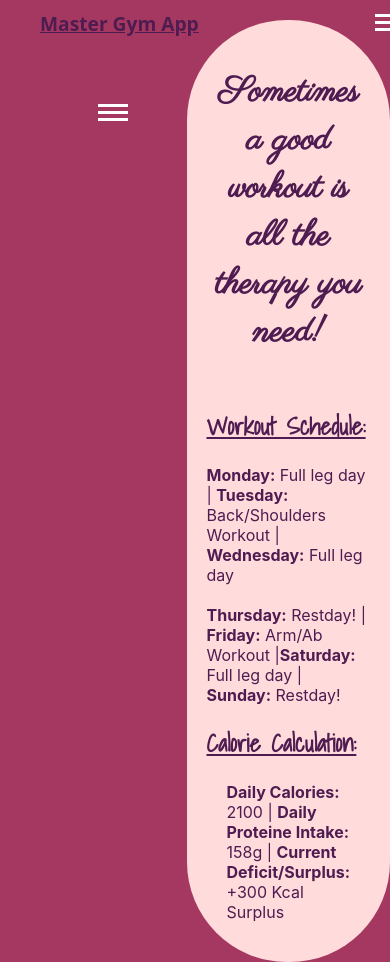
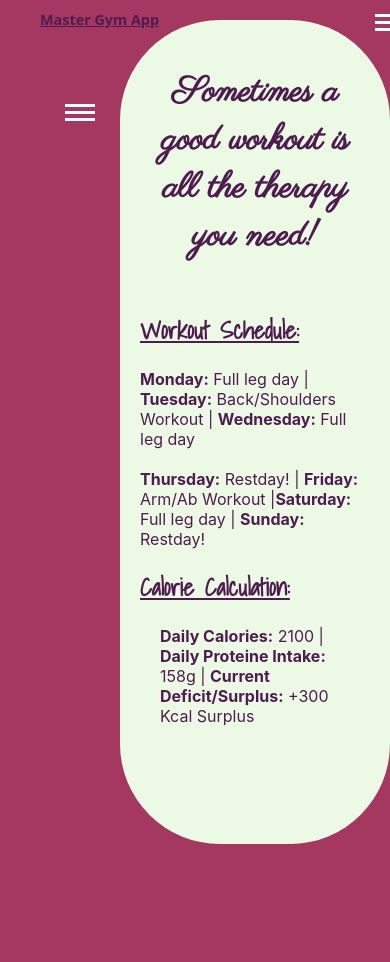
Before and after one commit to idasoderlund/React-App, a React (Create React App) app: page / in a window 390 px wide. After the commit the page ends 844 px from the top, so only its background shows below. Built offline with nearby package versions, Linux system fonts and the light colour scheme; a web font is replaced by a local one.

Commit message:
added media queries to applogo, changed BGcolor to body and changed width on sidebar in media queries for mobile screens

```diff
--- a/src/App.css
+++ b/src/App.css
@@ -22,7 +22,7 @@ body {
 .main-content {
   padding: 20px;
   flex: 1;
-  background-color: #ffdbdb;
+  background-color: #ecfae5;
   border-radius: 100px;
 }
 
--- a/src/NavBarComponent/NavBar.css
+++ b/src/NavBarComponent/NavBar.css
@@ -23,7 +23,7 @@
 
 @media (max-width: 768px) {
   .applogo {
-    font-size: 1.2em;
+    font-size: 0.9em;
   }
 }
 
--- a/src/SideBarComponent/SideBar.css
+++ b/src/SideBarComponent/SideBar.css
@@ -75,6 +75,10 @@
   .sidebarlist.open {
     display: flex;
   }
+
+  .asidemenu {
+    width: 80px;
+  }
 }
 
 .responsiveMenu2 {
```
